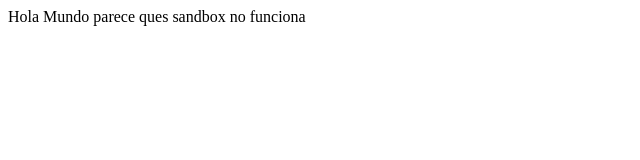
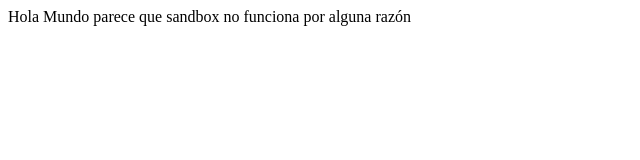
Before and after one commit to JeltsinSH/projects, a plain HTML site: page index.html in a window 1280 px wide. Shown: the whole page, without its empty margins (0-640 px from the left). Drawn offline with Linux system fonts and the light colour scheme.

Commit message:
Update index.html

```diff
--- a/index.html
+++ b/index.html
@@ -2,6 +2,6 @@
 <head>
 </head>
 <body>
-Hola Mundo parece ques sandbox no funciona
+Hola Mundo parece que sandbox no funciona por alguna razón
 </body>
 </html>
```
